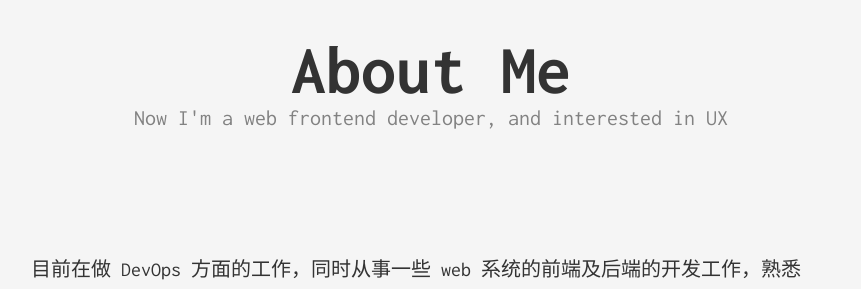
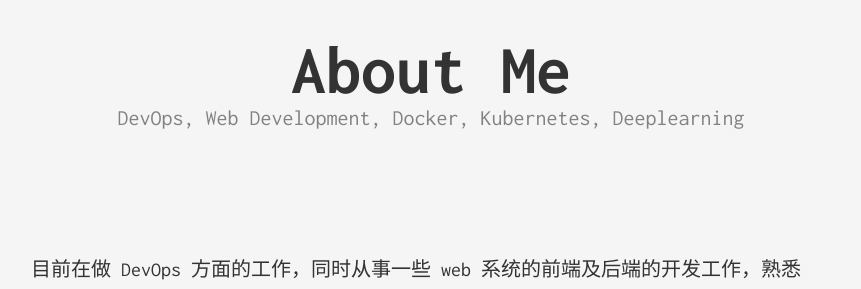
Before and after one commit to zhangtiny123/zhangtiny123.github.io, a Jekyll site: the page built from about.md, in a window 1280 px wide. Shown: the part 244-533 px from the top of the page, without its empty margins (209-1070 px from the left). Built offline with Jekyll 4.4.1, drawn with Linux system fonts in a browser that asks for light colours.

Commit message:
update the subtitle

```diff
--- a/about.md
+++ b/about.md
@@ -1,7 +1,7 @@
 ---
 layout: page
 title: About Me
-subtitle: Now I'm a web frontend developer, and interested in UX
+subtitle: DevOps, Web Development, Docker, Kubernetes, Deeplearning
 permalink: /about-me/
 ---
 
```
